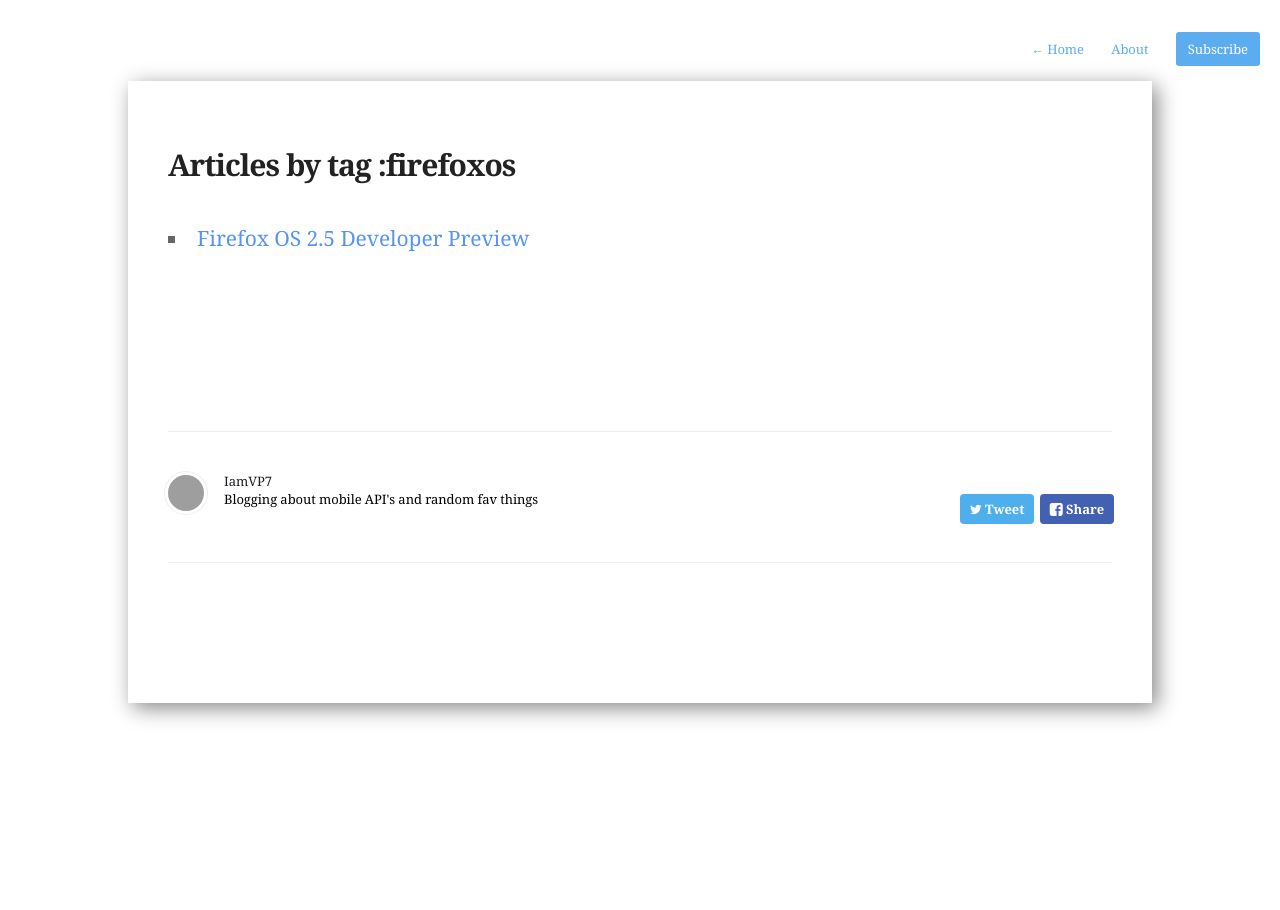
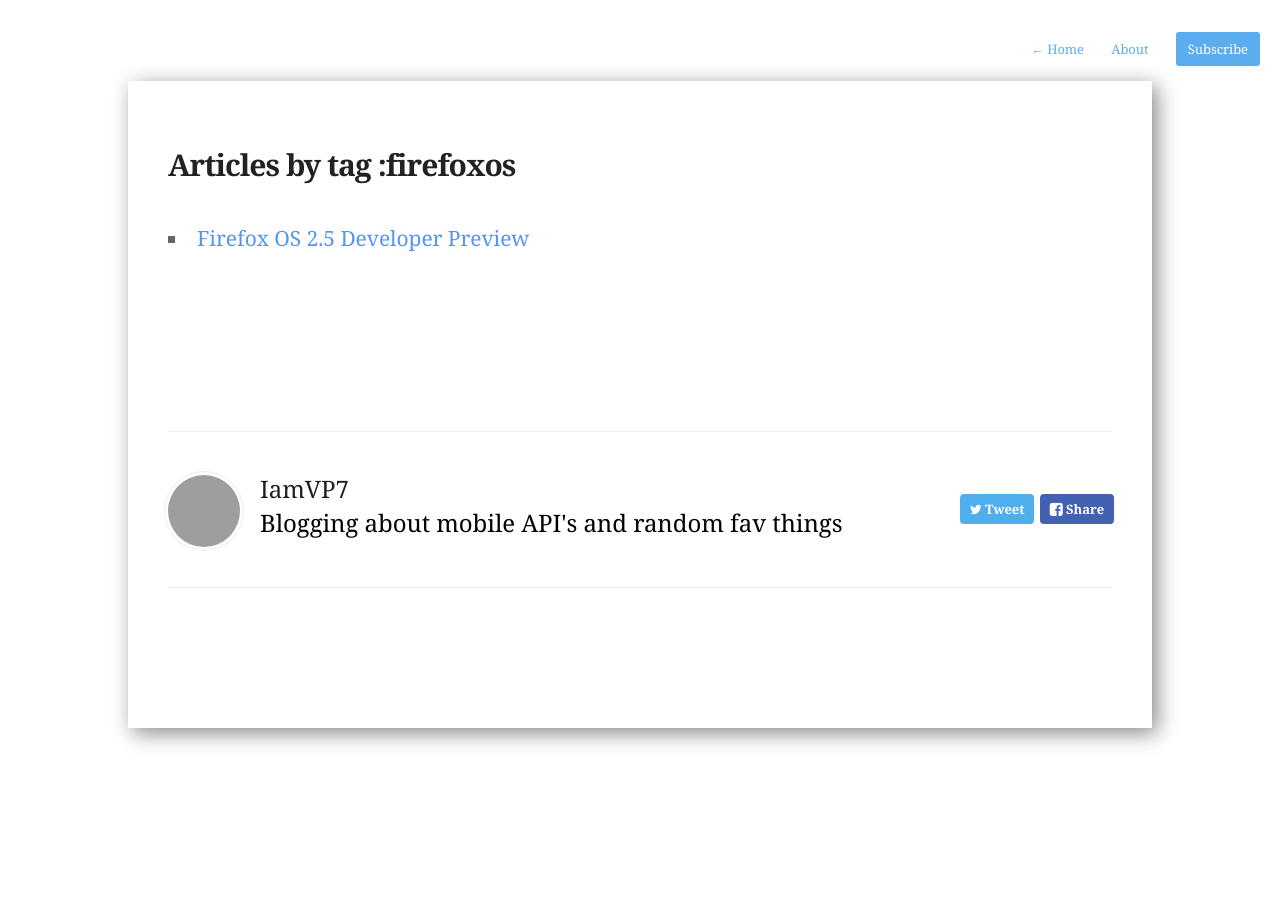
Before and after one commit to hellokarthic/iamVP7.github.io, a Jekyll site: the page built from blog/tag/firefoxos.md, in a window 1280 px wide. Built offline with Jekyll 4.4.1, drawn with Linux system fonts in a browser that asks for light colours; nearby versions of some CDN libraries; grey boxes are pictures that could not be loaded.

Commit message:
changed css of icon

```diff
--- a/assets/css/style.css
+++ b/assets/css/style.css
@@ -517,10 +517,12 @@
 	color: #000;
 	font-weight: 500;
 	display: block;
+	font-size: 24px;
 }
 
 #post-meta div span.dark {
 	color: #1E2025;
+	font-size: x-large;
 
 }
 
@@ -635,8 +637,8 @@
 }
 
 #post-meta img.avatar {
-  height: 36px;
-  width: 36px;
+  height: 72px;
+  width: 72px;
   float: left;
   border-radius: 50%;
   margin-top: 3px;
```
